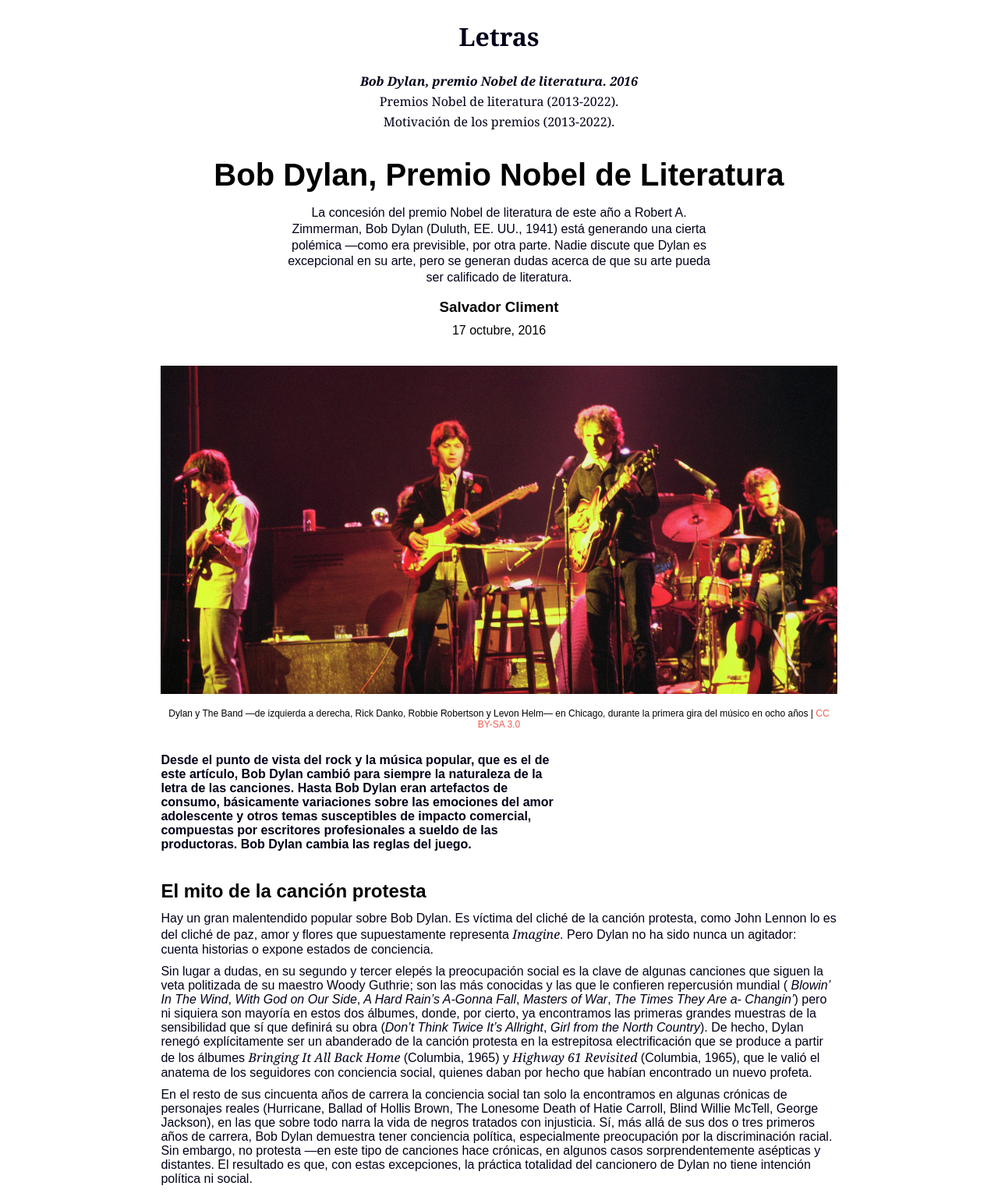
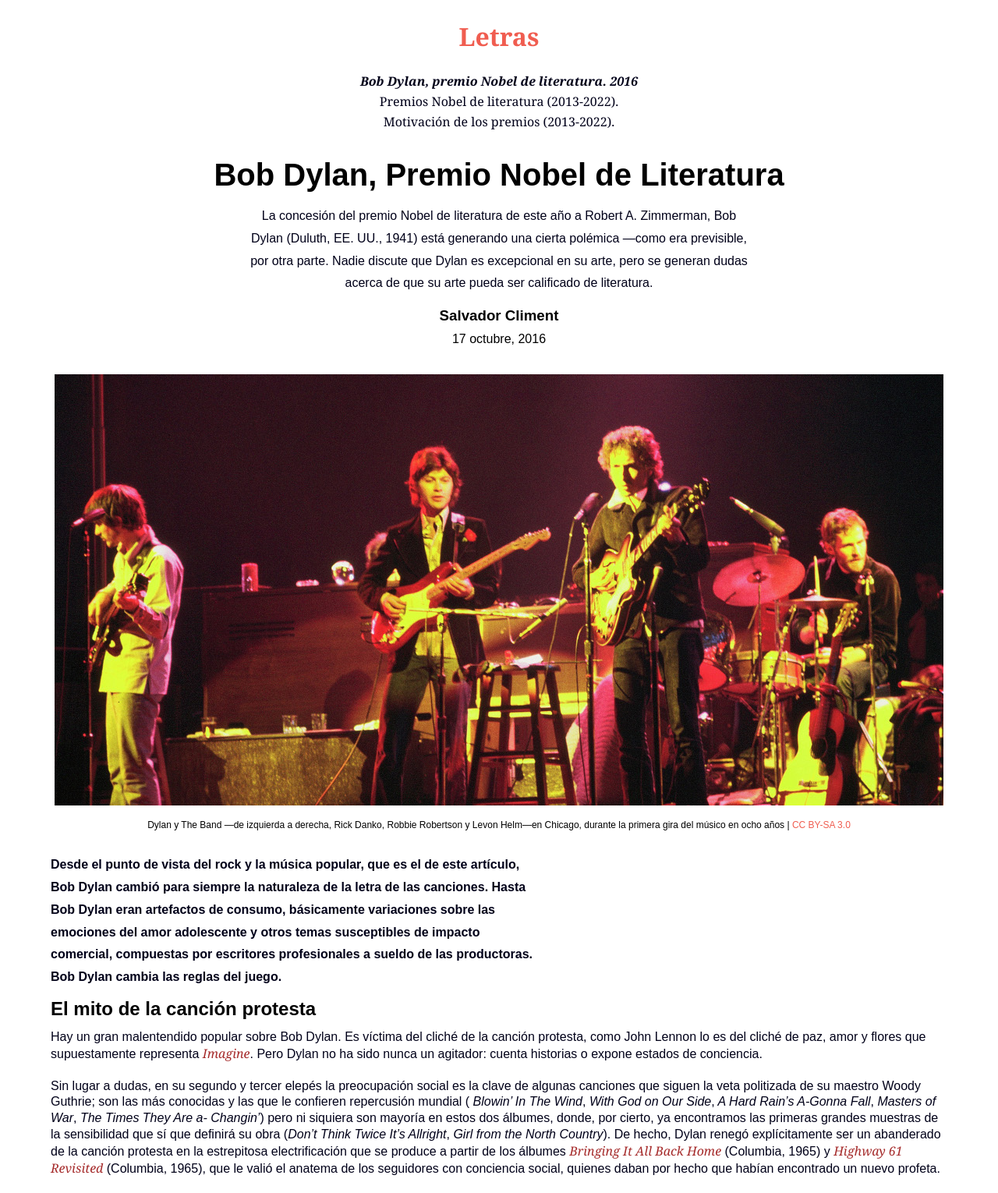
Before and after one commit to ramonmoralb/2-daw, a PHP site: page / in a window 1280 px wide. Shown: the top 1530 px of the page at 78% size. Run offline with PHP 8.4, Linux system fonts and the light colour scheme.

Commit message:
Interfaces practica1  trabajando el index

```diff
--- a/DIW/Practica1/css/style.css
+++ b/DIW/Practica1/css/style.css
@@ -1,3 +1,13 @@
+:root {
+    --font-principal: Arial, Helvetica, sans-serif;
+    --font-header: Georgia, 'Times New Roman', Times, serif;
+    --font-cites: Georgia, 'Times New Roman', Times, serif;
+    --text-color-principal: rgb(0, 0, 25);
+    --color-a-index: rgb(240, 93, 80);
+    --color-a-hoover: rgba(240, 93, 80, 0.5);
+}
+
+/*eliminar propiedades por defecto*/
 * {
     padding: 0;
     margin: 0;
@@ -9,22 +19,23 @@ a {
     color: inherit;
 }
 
-.bold {
+/*eliminar propiedades por defecto*/
+
+
+/*item activo barra de navegación*/
+#nav-item-bold {
     font-weight: 700;
     font-style: italic;
 }
 
-body {
-    display: grid;
-    grid-template-columns: 1fr;
-}
+
 
 /*index*/
 header {
     display: flex;
     flex-direction: column;
     align-items: center;
-    font-family: Georgia, 'Times New Roman', Times, serif;
+    font-family: var(--font-header);
     margin-bottom: 35px;
 
 }
@@ -32,11 +43,15 @@ header {
 header h1 {
     color: rgb(240, 93, 80);
     margin: 25px 25px;
-
 }
 
-header h1:hover {
-    color: rgba(240, 93, 80, 0.5);
+header h1 a {
+    color: var(--color-a-index);
+}
+
+header h1 a:hover {
+    color: var(--color-a-hoover);
+
 }
 
 header li {
@@ -60,27 +75,33 @@ header a:hover {
 }
 
 .main-index {
-    font-family: Arial, Helvetica, sans-serif;
+    width: 95%;
+    max-width: 1240px;
+    margin: 0 auto;
+    padding-bottom: 60px;
+    font-family: var(--font-principal);
 
     display: grid;
     grid-template-columns: 0.5fr 2.1fr 0.5fr;
 }
 
 .main-index p {
-    color: rgb(0, 0, 25);
+    color: var(--text-color-principal);
 }
 
+
+
 .main-index cite {
-    font-family: Georgia, 'Times New Roman', Times, serif;
+    font-family: var(--font-cites);
+    color: brown;
 }
 
 .main-index a {
-    color: rgb(240, 93, 80);
-
+    color: var(--color-a-index);
 }
 
 .main-index a:hover {
-    color: rgba(240, 93, 80, 0.5);
+    color: var(--color-a-hoover);
 }
 
 .main-index article {
@@ -100,8 +121,8 @@ section #name-awarded {
 
 section #award-description {
     text-align: center;
-    line-height: 1.3;
-    max-width: 550px;
+    line-height: 1.8;
+    max-width: 650px;
     margin-bottom: 16px;
 }
 
@@ -128,18 +149,20 @@ figcaption {
 
 img {
     max-width: 100%;
+    min-width: 100%;
 }
 
 #opinion {
 
     display: flex;
-    flex-direction: row;
-    align-items: start;
+    width: 100%;
+    justify-content: flex-start;
 }
 
 #opinion p {
-    max-width: 60%;
-    margin-bottom: 25px;
+    width: 625px;
+    font-weight: bolder;
+    line-height: 1.8;
 }
 
 #cuerpo h2 {
@@ -157,7 +180,9 @@ img {
 }
 
 #cuerpo p {
-    margin-bottom: 10px;
+    min-width: 1080px;
+    margin-bottom: 20px;
+    line-height: 1.3;
 }
 
 #discurso {
--- a/DIW/Practica1/index.html
+++ b/DIW/Practica1/index.html
@@ -17,7 +17,7 @@
         <h1><a href="#">Letras</a></h1>
         <nav>
             <ul>
-                <li><a class="bold" href="index.html">Bob Dylan, premio Nobel de literatura. 2016</a></li>
+                <li><a id="nav-item-bold" href="index.html">Bob Dylan, premio Nobel de literatura. 2016</a></li>
                 <li><a href="listado-nobel-literatura.html">Premios Nobel de literatura (2013-2022).</a>
                 </li>
                 <li><a href="motivacion-premios.html">Motivación de los premios (2013-2022).</a></li>
@@ -50,7 +50,8 @@
             <section>
                 <figure>
                     <img src="./img/Bob-Dylan-and-The-Band-1974.jpg">
-                    <figcaption>Dylan y The Band —de izquierda a derecha, Rick Danko, Robbie Robertson y Levon Helm— en
+                    <figcaption>Dylan y The Band &#x2014;de izquierda a derecha, Rick Danko, Robbie Robertson y Levon
+                        Helm&#x2014;en
                         Chicago, durante la
                         primera gira del músico en ocho años |
                         <span><a id="a-licenses" href="https://creativecommons.org/licenses/by-sa/3.0/">CC BY-SA
@@ -61,7 +62,6 @@
 
             <section id="opinion">
                 <p>
-                    <strong>
                     Desde el punto de vista del rock y la música popular, que es el de este artículo, Bob Dylan
                     cambió para siempre la
                     naturaleza de la letra de las canciones. Hasta Bob Dylan eran artefactos de consumo, básicamente
@@ -69,7 +69,6 @@
                     emociones del amor adolescente y otros temas susceptibles de impacto comercial, compuestas por
                     escritores
                     profesionales a sueldo de las productoras. Bob Dylan cambia las reglas del juego.
-                    </strong>
                 </p>
             </section>
             <div id="cuerpo">
@@ -140,7 +139,7 @@
                 <section id="multimedia">
                     <iframe width="560" height="315" src="https://www.youtube.com/embed/vWwgrjjIMXA"
                         title="Blowing In The Wind" frameborder="0" allowfullscreen></iframe>
-                    <p><em>Blowing In The Wind (Marzo 1963)</em></p>
+                    <cite lang="en">Blowing In The Wind (Marzo 1963)</cite>
                 </section>
 
                 <section>
@@ -298,7 +297,8 @@
                         ámbito artístico
                         completo, como ha hecho él con la canción popular.</p>
 
-                    <p><em>Climent, S. (17-10-2016). <span><a href="#">Bob Dylan, Premio Nobel de Literatura.</a></span>
+                    <p><em>Climent, S. (<time datetime="2016-10-17"></time>17-10-2016). <span><a href="#">Bob Dylan,
+                                    Premio Nobel de Literatura.</a></span>
                         </em></p>
 
                 </section>
--- a/DIW/Practica1/listado-nobel-literatura.html
+++ b/DIW/Practica1/listado-nobel-literatura.html
@@ -14,7 +14,8 @@
         <nav>
             <ul>
                 <li><a href="index.html">Bob Dylan, premio Nobel de literatura. 2016</a></li>
-                <li><a class="bold" href="listado-nobel-literatura.html">Premios Nobel de literatura (2013-2022).</a>
+                <li><a id="nav-item-bold" href="listado-nobel-literatura.html">Premios Nobel de literatura
+                        (2013-2022).</a>
                 </li>
                 <li><a href="motivacion-premios.html">Motivación de los premios (2013-2022).</a></li>
             </ul>
--- a/DIW/Practica1/motivacion-premios.html
+++ b/DIW/Practica1/motivacion-premios.html
@@ -16,7 +16,7 @@
                 <li><a href="index.html">Bob Dylan, premio Nobel de literatura. 2016</a></li>
                 <li><a href="listado-nobel-literatura.html">Premios Nobel de literatura (2013-2022).</a>
                 </li>
-                <li><a class="bold" href="motivacion-premios.html">Motivación de los premios (2013-2022).</a></li>
+                <li><a id="nav-item-bold" href="motivacion-premios.html">Motivación de los premios (2013-2022).</a></li>
             </ul>
         </nav>
     </header>
```
Lines whose indentation alone changed are shown as unchanged.
